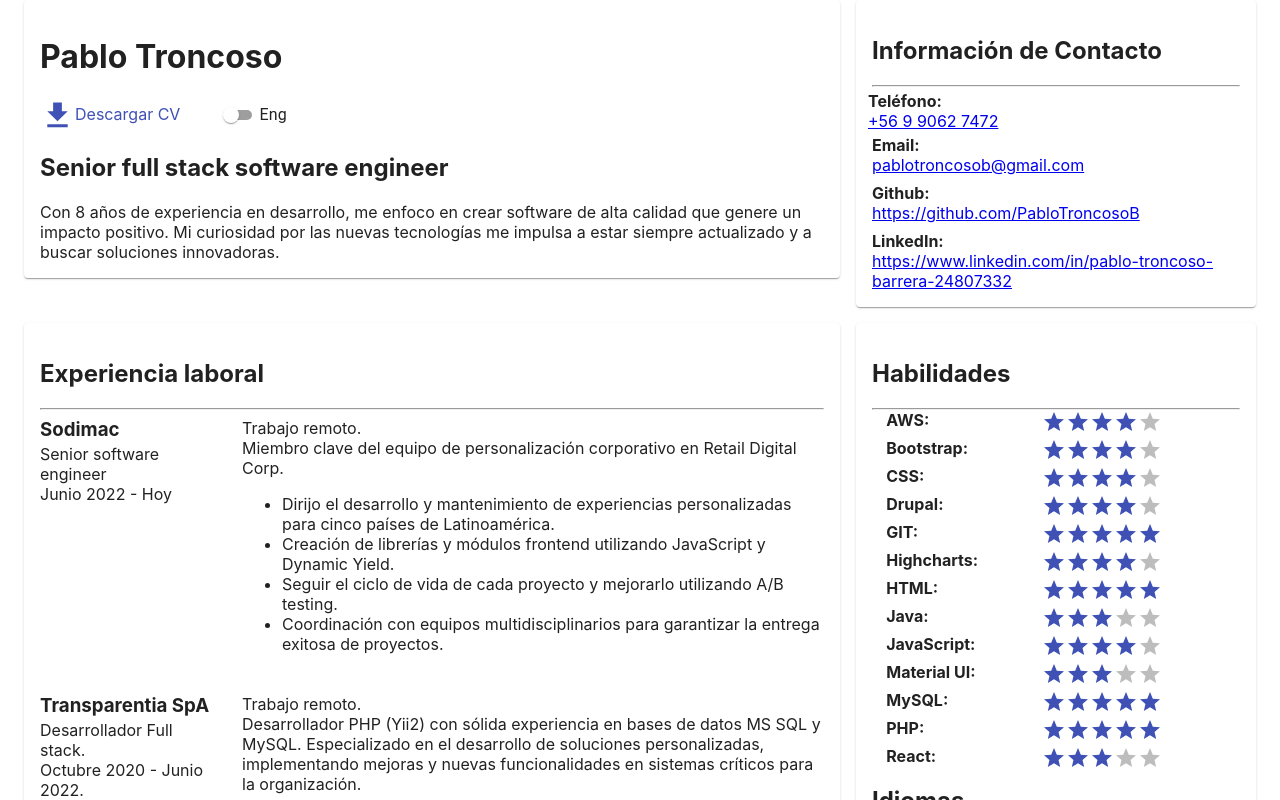
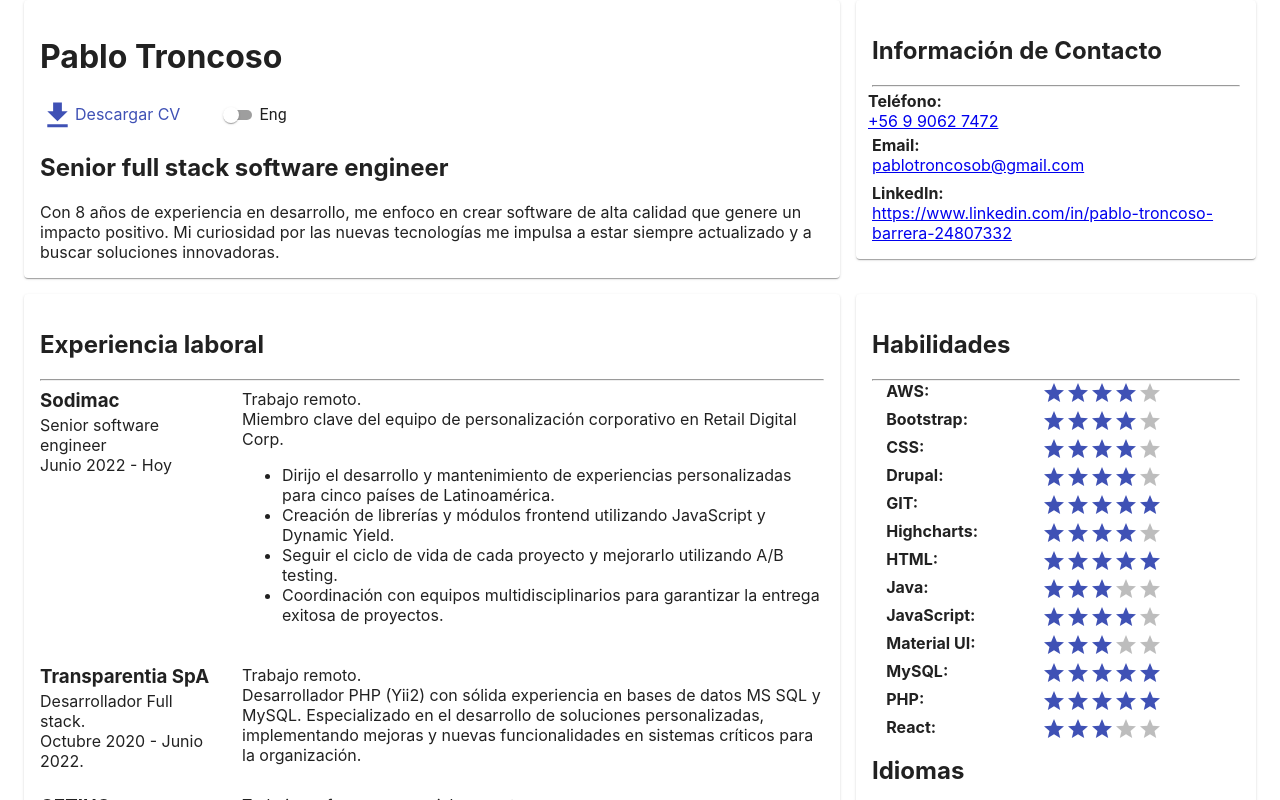
Before and after one commit to PabloTroncosoB/pablotroncosob.github.io, a React (Create React App) app: page / in a window 1280 px wide. Shown: the top 800 px of the page. Built offline with nearby package versions, Linux system fonts and the light colour scheme.

Commit message:
update final, falta cv eng

```diff
--- a/src/comp/contacto.js
+++ b/src/comp/contacto.js
@@ -27,10 +27,6 @@ class Contacto extends Component {
                         <b>Email:</b><br />
                         <a href="mailto:pablotroncosob@gmail.com" rel="noopener noreferrer">pablotroncosob@gmail.com</a>
                     </Grid >
-                    <Grid item xs={12}  >
-                        <b>Github:</b><br />
-                        <a href="https://github.com/PabloTroncosoB" target="_blank" rel="noopener noreferrer">https://github.com/PabloTroncosoB</a>
-                    </Grid >
                     <Grid item xs={12} >
                         <b>LinkedIn:</b><br />
                         <a href="https://www.linkedin.com/in/pablo-troncoso-barrera-24807332" target="_blank" rel="noopener noreferrer">https://www.linkedin.com/in/pablo-troncoso-barrera-24807332</a>
--- a/src/comp/head.js
+++ b/src/comp/head.js
@@ -11,7 +11,7 @@ function Head() {
 	document.querySelectorAll(".esp").forEach(e=>e.style.display="block");
 	document.querySelectorAll(".en").forEach(e=>e.style.display="none");
 	const espEng=()=>{
-		if(espEngBol==0){
+		if(espEngBol===0){
 			document.querySelectorAll(".esp").forEach(e=>e.style.display="block");
 			document.querySelectorAll(".en").forEach(e=>e.style.display="none");
 			espEngBol=1;
@@ -29,7 +29,7 @@ function Head() {
 					<h1>Pablo Troncoso</h1>
 				</Grid>
 				<Grid item xs={4} class="descargaCV">
-					<Link href="../cv/desarrollador%20Pablo%20Troncoso.pdf"><GetAppIcon color="primary" fontSize = "large" style={{verticalAlign:"middle"}} />Descargar CV</Link>
+					<Link href="../cv/desarrollador%20Pablo%20Troncoso.pdf" target="_blank" rel="noopener"><GetAppIcon color="primary" fontSize = "large" style={{verticalAlign:"middle"}} />Descargar CV</Link>
 						<FormControlLabel
 							control={<Switch size="small" onChange={espEng} />}
 							label="Eng"
```
Also changed, not shown: 1 other file (tests, documents, lock files or other folders).
